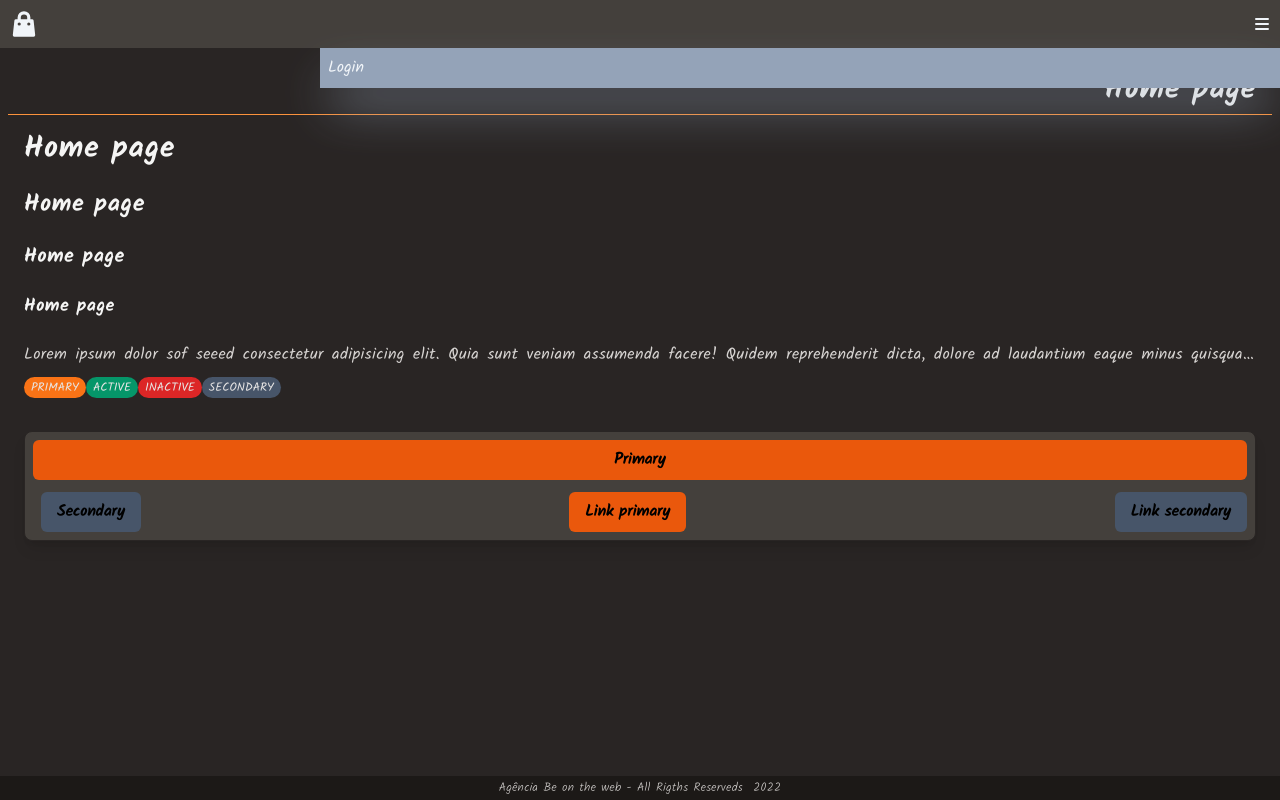
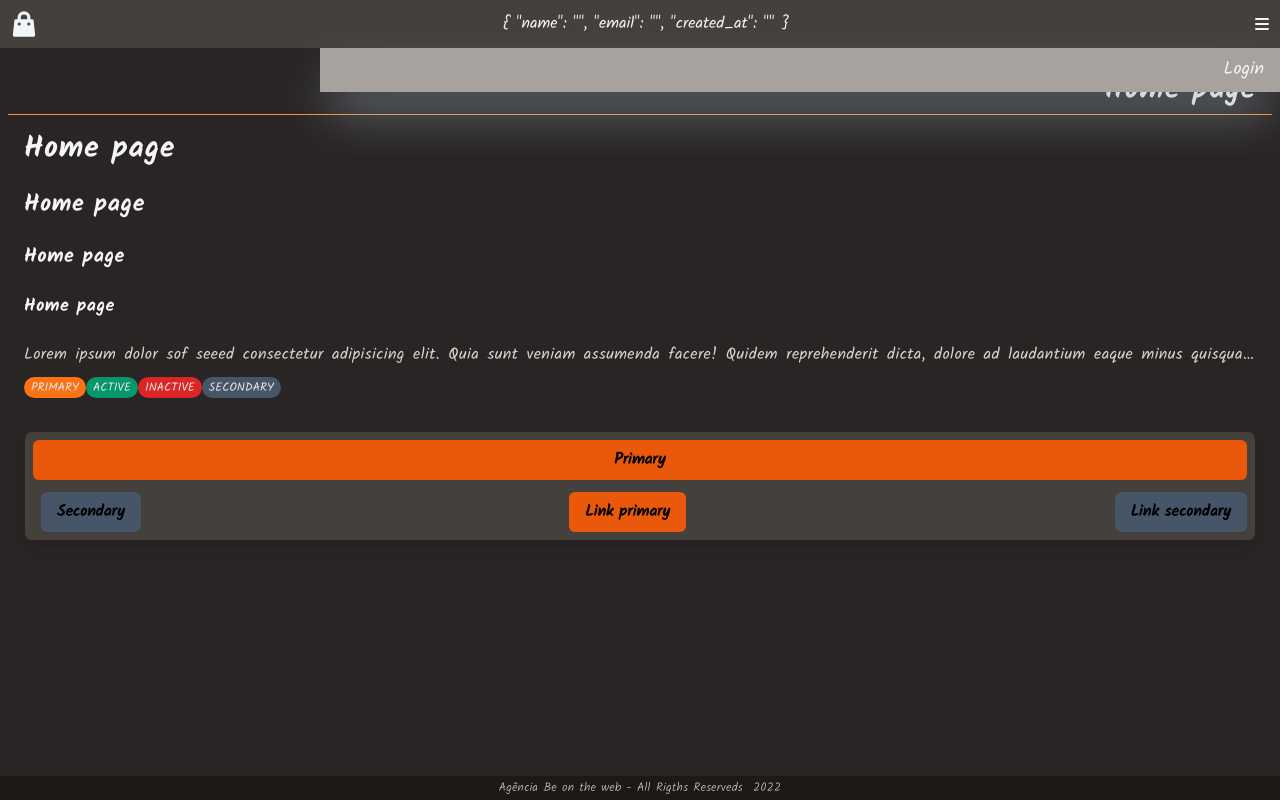
Before and after one commit to developerdelphi/shop-frontend-vue3, a Vue app: page / in a window 1280 px wide. Both pictures are taken after a click on the element 1262 px from the left and 24 px from the top of the page. Built offline with nearby package versions, Linux system fonts and the light colour scheme.

Commit message:
Layout - Navbar show user authenticated and routes for pages

```diff
--- a/src/assets/css/index.css
+++ b/src/assets/css/index.css
@@ -82,3 +82,15 @@ p {
   @apply ring-offset-0 focus:ring focus:ring-orange-500;
   @apply transition ease-in-out duration-300;
 }
+
+.menu a {
+  @apply hover:text-stone-600 hover:bg-orange-500 px-2;
+}
+
+.router-link-active {
+  @apply hover:text-stone-600;
+}
+
+.router-link-exact-active {
+  @apply text-orange-200 bg-stone-600/20;
+}
--- a/src/components/nav/NavBar.vue
+++ b/src/components/nav/NavBar.vue
@@ -17,7 +17,7 @@
           </svg>
         </a>
       </div>
-      <div></div>
+      <div>{{ user}}</div>
       <div>
         <span
           @click="toggleMenu = !toggleMenu"
@@ -40,24 +40,37 @@
     </div>
     <div
       v-if="toggleMenu"
-      class="flex flex-row bg-slate-400 h-10 w-3/4 right-0 absolute top-12 p-2 shadow-2xl shadow-slate-400"
+      class="flex flex-row justify-end bg-stone-400 w-3/4 right-0 absolute top-12 p-2 shadow-2xl shadow-slate-400 pr-4 text-lg"
     >
-      <router-link :to="{name: 'signin'}">Login</router-link>
+      <router-link :to="{name: 'signin'}" v-if="!isAuthenticated">Login</router-link>
+      <div v-else class="text-right w-full">
+        <div class="text-stone-500 font-semibold flex flex-col">
+          <span>{{ user.name }}</span>
+          <span class="text-sm">{{ user.email }}</span>
+        </div>
+        <div class="hover:text-stone-800 mt-2 border-b border-stone-500/30 w-full">Sair</div>
+        <div class="menu flex flex-col w-full">
+          <router-link :to="{name: 'home'}">Home</router-link>
+          <router-link :to="{name: 'dashboard'}">Meus pedidos</router-link>
+        </div>
+      </div>
     </div>
   </nav>
 </template>
 
 <script lang="ts">
-import { ref } from "vue";
+import { defineComponent, ref } from "vue";
+import useAuthState from '../../store/auth/useAuthState';
 
-export default {
+export default defineComponent({
   name: 'NavBar',
 
   setup() {
-    const toggleMenu = ref(false)
-    return {toggleMenu}
+    const toggleMenu = ref<boolean>(false)
+
+    const {isAuthenticated, state} = useAuthState()
+
+    return {toggleMenu, isAuthenticated, user: state.user}
   }
-}
-
-
+})
 </script>
```
